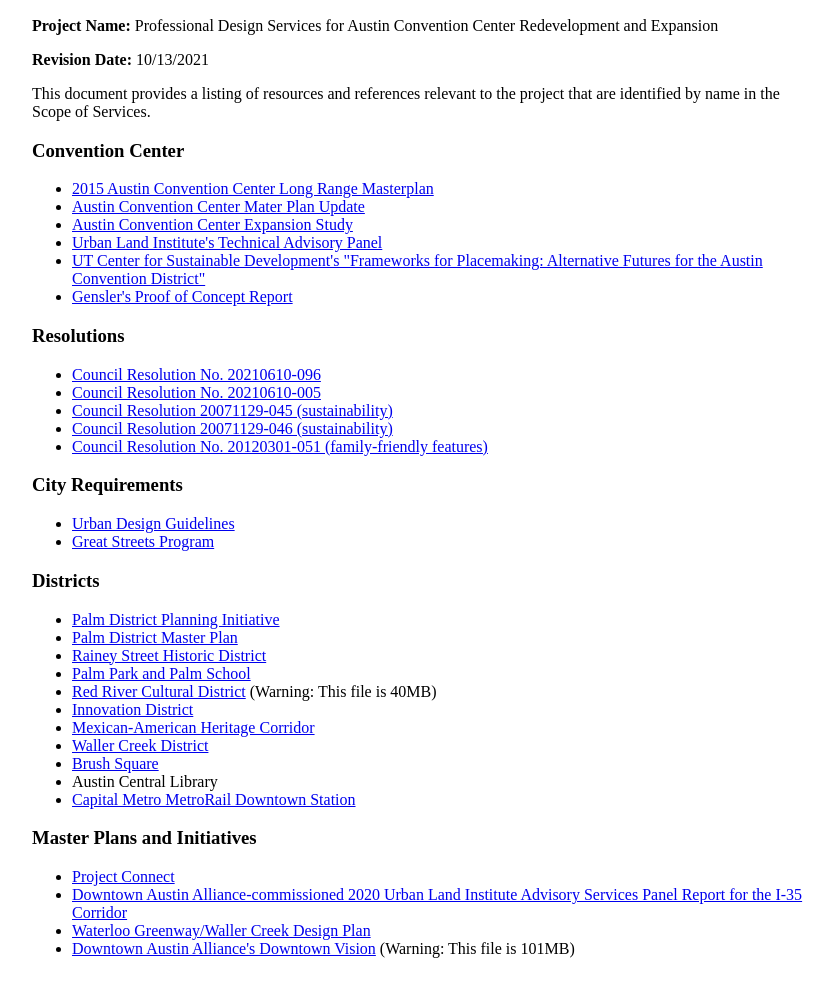
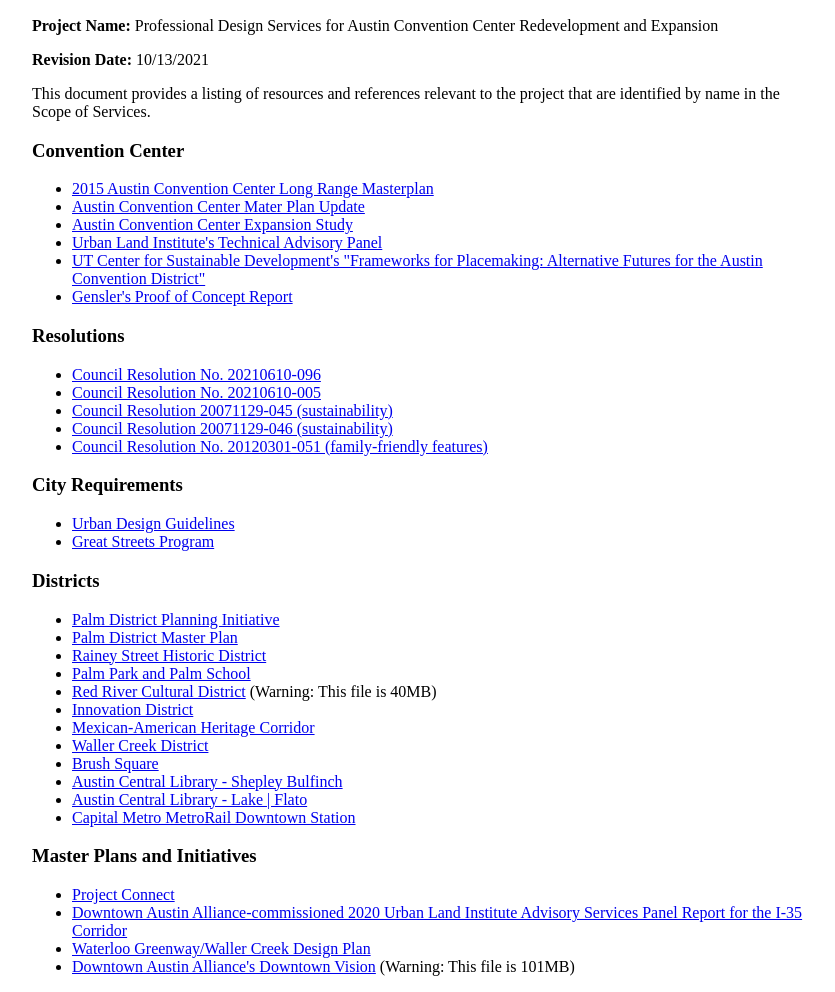
Before and after one commit to cityofaustin/accd-rfq.austinconventioncenter.com, a plain HTML site: page index.html in a window 1280 px wide. Shown: the part 110-1102 px from the top of the page, without its empty margins (218-1053 px from the left). Drawn offline with Linux system fonts and the light colour scheme.

Commit message:
Add Central Library links

```diff
--- a/index.html
+++ b/index.html
@@ -51,7 +51,8 @@ identified by name in the Scope of Services.</p>
     <li><a href="https://assets.austinconventioncenter.com/rfq/document_086E4A24-C141-EA03-8F4DD6AFCFE75BC6.pdf">Mexican-American Heritage Corridor</a></li>
     <li><a href="https://assets.austinconventioncenter.com/rfq/waller-creek-district-and-tunnel.pdf">Waller Creek District</a></li>
     <li><a href="https://assets.austinconventioncenter.com/rfq/brush-square-plan-implementation.pdf">Brush Square</a></li>
-    <li>Austin Central Library</li>
+    <li><a href="https://assets.austinconventioncenter.com/rfq/Austin-Central-Library-Shepley-Bulfinch.pdf">Austin Central Library - Shepley Bulfinch</a></li>
+    <li><a href="https://assets.austinconventioncenter.com/rfq/Austin-Central-Library-Lake-Flato.pdf">Austin Central Library - Lake | Flato</a></li>
     <li><a href="https://assets.austinconventioncenter.com/rfq/downtownstation.pdf">Capital Metro MetroRail Downtown Station</a></li>
   </ul>
 
```
